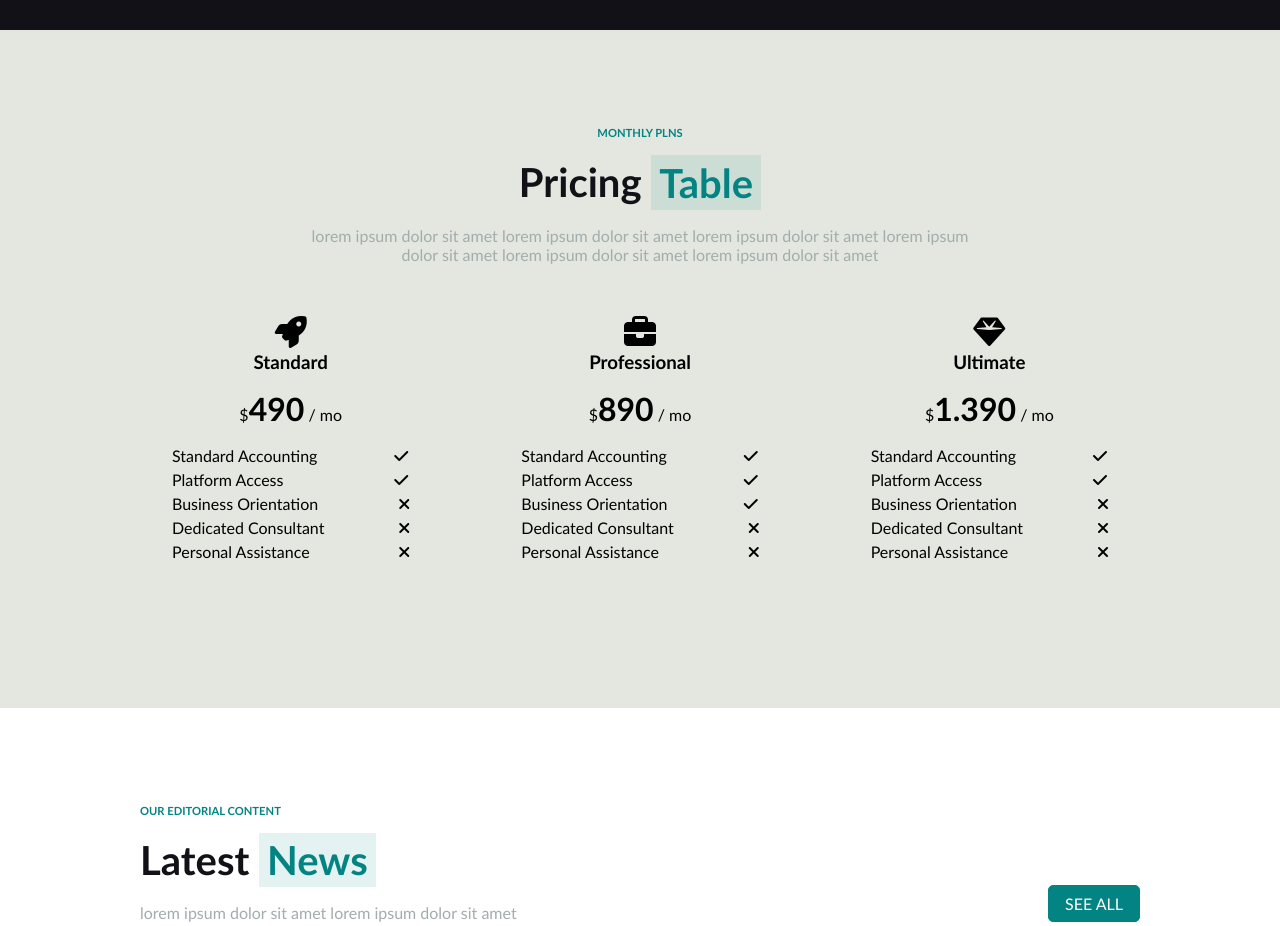
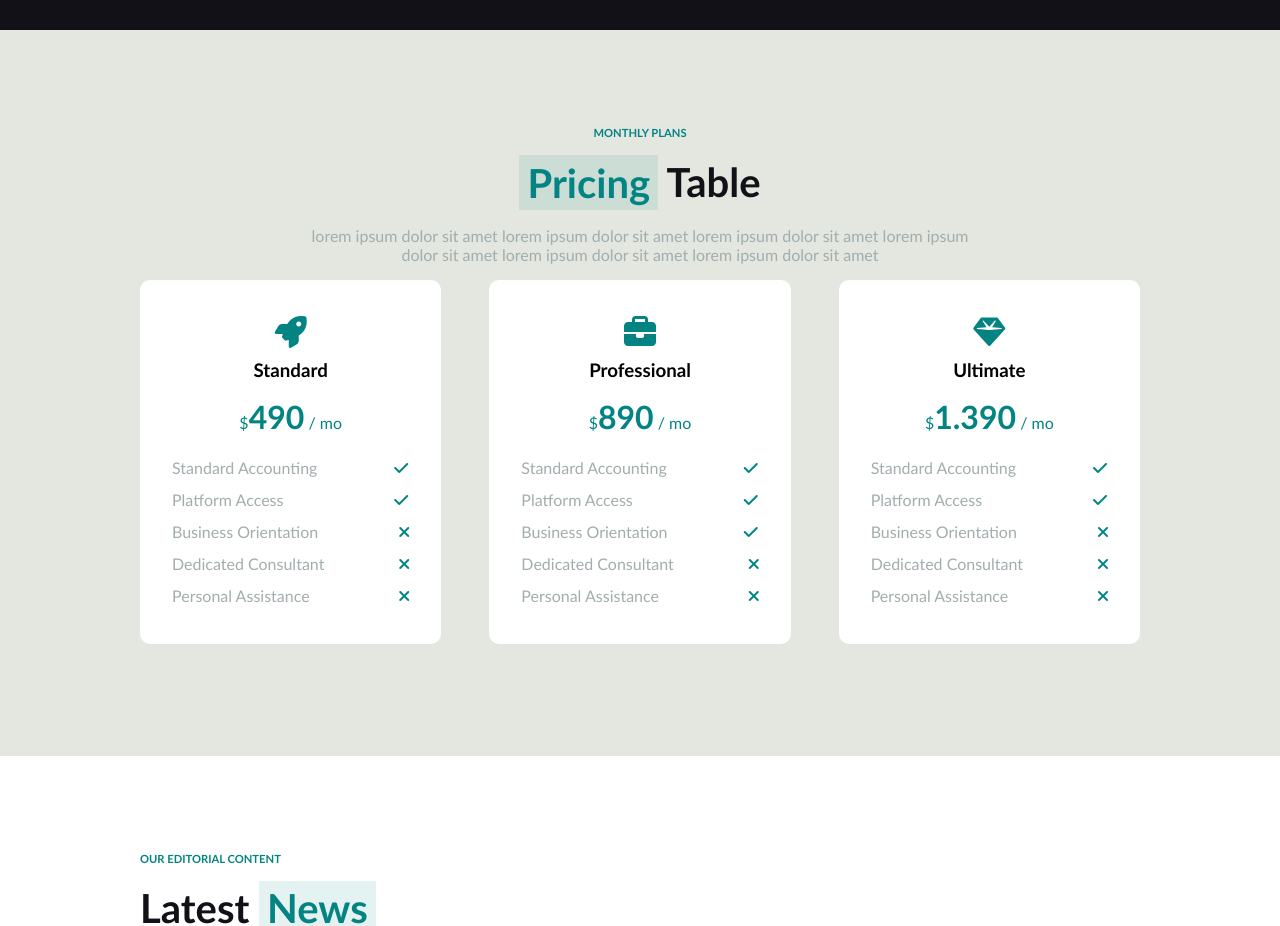
Before and after one commit to andrea-prina/proj-html-vuejs, a Vue app: page / in a window 1280 px wide. Shown: the part 2680-3606 px from the top of the page. Built offline with nearby package versions, Linux system fonts and the light colour scheme.

Commit message:
feat(PricingSection): Align style to reference

```diff
--- a/src/components/elements/PriceCard.vue
+++ b/src/components/elements/PriceCard.vue
@@ -37,6 +37,11 @@ export default {
 
     .price-card {
         border-radius: 10px;
+        background-color: $bgc2;
+
+        i {
+            color: $brandColor;
+        }
     }
 
 
@@ -45,6 +50,11 @@ export default {
 
         .icon {
             font-size: 2rem;
+            margin-bottom: 0.5rem;
+        }
+
+        p {
+            color: $brandColor;
         }
 
         .price {
@@ -58,6 +68,8 @@ export default {
 
     .price-perks {
         line-height: 1.5rem;
+        color: $txtc2;
+        line-height: 2rem;
     }
 
 
--- a/src/components/structure/main/PricingSection.vue
+++ b/src/components/structure/main/PricingSection.vue
@@ -28,10 +28,10 @@ export default {
         return{
             sectionTitleInfo : {
 
-                smallTitle : "Monthly plns",
-                preHighlightTitle : "Pricing",
-                highlightTitle : "Table",
-                postHighlightTitle : "",
+                smallTitle : "Monthly plans",
+                preHighlightTitle : "",
+                highlightTitle : "Pricing",
+                postHighlightTitle : "Table",
                 paragraph : "lorem ipsum dolor sit amet lorem ipsum dolor sit amet lorem ipsum dolor sit amet lorem ipsum dolor sit amet lorem ipsum dolor sit amet lorem ipsum dolor sit amet",
                 style : "light",
                 button : {
```
